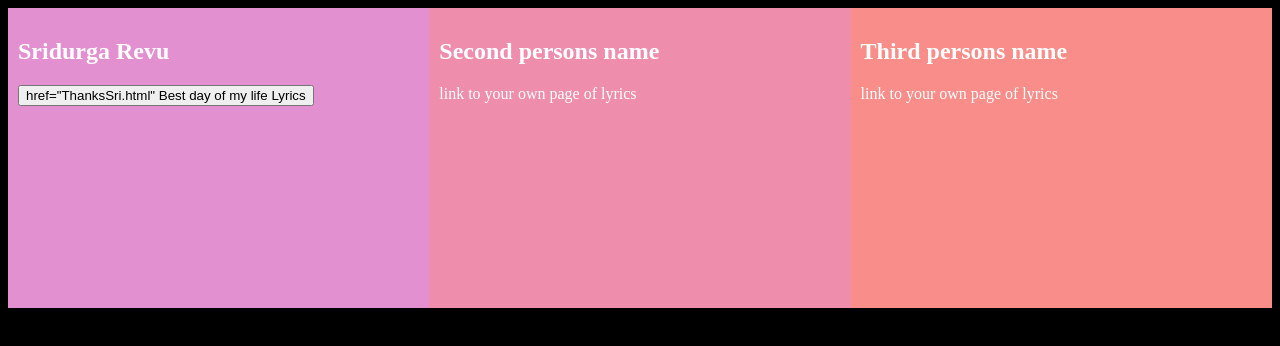
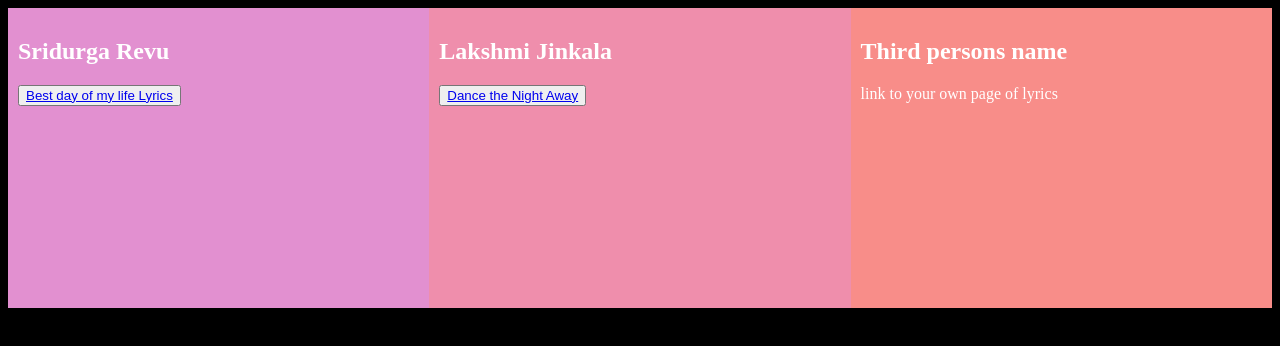
Before and after one commit to laxthelaxy/thanksgivign, a plain HTML site: page index.html in a window 1280 px wide. Drawn offline with Linux system fonts and the light colour scheme.

Commit message:
Update index.html

```diff
--- a/index.html
+++ b/index.html
@@ -1,10 +1,11 @@
 <!DOCTYPE HTML>
 <html>
+
 <head>
     <meta content="viewpoint" viewpoint="width-device-width">
     <meta charset="utf-8">
 
-  <link href="style.css" rel="stylesheet" type="text/css" >
+    <link href="style.css" rel="stylesheet" type="text/css">
 
     <style>
         * {
@@ -15,7 +16,8 @@
             float: left;
             width: 33.33%;
             padding: 10px;
-  height: 300px; /* Should be removed. Only for demonstration */
+            height: 300px;
+            /* Should be removed. Only for demonstration */
         }
 
         .row:after {
@@ -33,25 +35,25 @@
         body {
             color: #fff;
         }
-
     </style>
 
-  <link href="ThanksSri.html" > <!-- for first person's lyric page-->
-  <link href="" > <!-- for second person's lyric page-->
-  <link href="" > <!-- for third person's lyric page-->
+    <link href="ThanksSri.html"> <!-- for first person's lyric page-->
+    <link href=""> <!-- for second person's lyric page-->
+    <link href=""> <!-- for third person's lyric page-->
     <!--for your personal pages, make sure to link your own css file and customize your page, this is the line of code to link your css file, <link href="" type="text/css"> -->
 
 </head>
+
 <body>
 
     <div class="row">
         <div class="column" style="background-color:#e290d0;">
             <h2> Sridurga Revu </h2>
-      <button> <a> href="ThanksSri.html" Best day of my life Lyrics </a>  </button>
+            <button> <a href="ThanksSri.html"> Best day of my life Lyrics </a></button>
         </div>
         <div class="column" style="background-color:#ef8eac;">
-      <h2>Second persons name</h2>
-      <p>link to your own page of lyrics </p>
+            <h2>Lakshmi Jinkala</h2>
+            <button> <a href="ThanksLax.html"> Dance the Night Away </a></button>
         </div>
         <div class="column" style="background-color:#f88d89;">
             <h2>Third persons name</h2>
@@ -60,4 +62,5 @@ body {
     </div>
 
 </body>
+
 </html>
```
Lines whose indentation alone changed are shown as unchanged.
